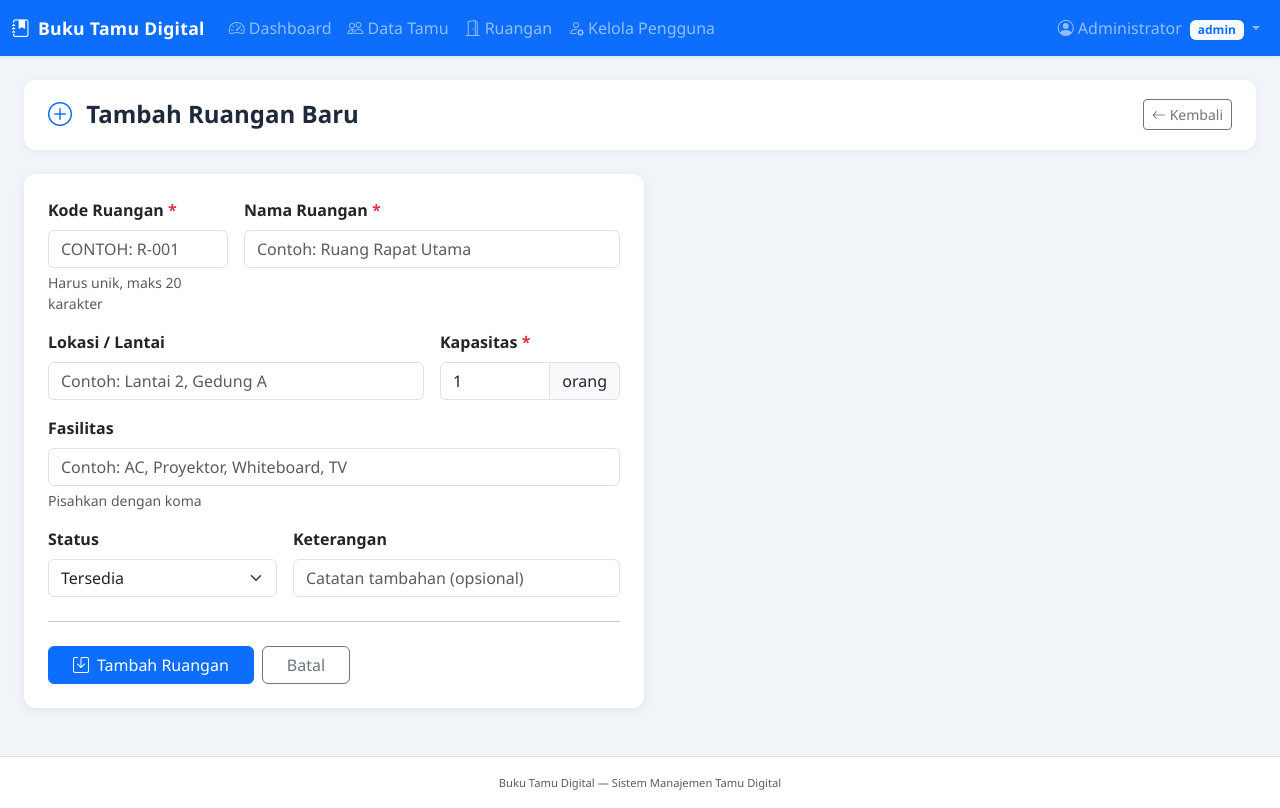
After one commit to Tsaqib544/buku-tamu, a PHP site: page /buku-tamu/pages/ruangan_form.php in a window 1280 px wide. The commit adds this page. Run offline with PHP 8.4, Linux system fonts and the light colour scheme; a user stored in the database is signed in.

Commit message:
addition

```diff
--- a/includes/header.php
+++ b/includes/header.php
@@ -38,6 +38,12 @@ if (!defined('BASE_URL')) {
                         <i class="bi bi-people me-1"></i>Data Tamu
                     </a>
                 </li>
+                <li class="nav-item">
+                    <a class="nav-link <?= basename($_SERVER['PHP_SELF']) == 'ruangan.php' ? 'active' : '' ?>"
+                       href="<?= BASE_URL ?>/pages/ruangan.php">
+                        <i class="bi bi-door-open me-1"></i>Ruangan
+                    </a>
+                </li>
                 <?php if (isAdmin()): ?>
                 <li class="nav-item">
                     <a class="nav-link <?= basename($_SERVER['PHP_SELF']) == 'users.php' ? 'active' : '' ?>"
--- /dev/null
+++ b/pages/ruangan_form.php
@@ -0,0 +1,175 @@
+<?php
+require_once __DIR__ . '/../config/config.php';
+requireLogin();
+if (!isAdmin()) {
+    header('Location: ' . BASE_URL . '/pages/ruangan.php');
+    exit();
+}
+
+$conn = getConnection();
+$id     = isset($_GET['id']) && is_numeric($_GET['id']) ? (int)$_GET['id'] : 0;
+$isEdit = $id > 0;
+$errors = [];
+$data   = [
+    'kode_ruangan' => '',
+    'nama_ruangan' => '',
+    'lokasi'       => '',
+    'kapasitas'    => 1,
+    'fasilitas'    => '',
+    'status'       => 'tersedia',
+    'keterangan'   => '',
+];
+
+if ($isEdit) {
+    $stmt = $conn->prepare("SELECT * FROM ruangan WHERE id = ?");
+    $stmt->bind_param('i', $id);
+    $stmt->execute();
+    $fetched = $stmt->get_result()->fetch_assoc();
+    $stmt->close();
+    if (!$fetched) {
+        header('Location: ' . BASE_URL . '/pages/ruangan.php');
+        exit();
+    }
+    $data = array_merge($data, $fetched);
+}
+
+if ($_SERVER['REQUEST_METHOD'] === 'POST') {
+    $data = [
+        'kode_ruangan' => strtoupper(trim($_POST['kode_ruangan'] ?? '')),
+        'nama_ruangan' => trim($_POST['nama_ruangan'] ?? ''),
+        'lokasi'       => trim($_POST['lokasi'] ?? ''),
+        'kapasitas'    => (int)($_POST['kapasitas'] ?? 1),
+        'fasilitas'    => trim($_POST['fasilitas'] ?? ''),
+        'status'       => $_POST['status'] ?? 'tersedia',
+        'keterangan'   => trim($_POST['keterangan'] ?? ''),
+    ];
+
+    if (!$data['kode_ruangan']) $errors[] = 'Kode ruangan wajib diisi.';
+    if (!$data['nama_ruangan']) $errors[] = 'Nama ruangan wajib diisi.';
+    if ($data['kapasitas'] < 1) $errors[] = 'Kapasitas minimal 1 orang.';
+
+    if (empty($errors)) {
+        if ($isEdit) {
+            $stmt = $conn->prepare("UPDATE ruangan SET kode_ruangan=?, nama_ruangan=?, lokasi=?, kapasitas=?, fasilitas=?, status=?, keterangan=? WHERE id=?");
+            $stmt->bind_param('sssisssi',
+                $data['kode_ruangan'], $data['nama_ruangan'], $data['lokasi'],
+                $data['kapasitas'], $data['fasilitas'], $data['status'],
+                $data['keterangan'], $id
+            );
+        } else {
+            $stmt = $conn->prepare("INSERT INTO ruangan (kode_ruangan, nama_ruangan, lokasi, kapasitas, fasilitas, status, keterangan) VALUES (?,?,?,?,?,?,?)");
+            $stmt->bind_param('sssisss',
+                $data['kode_ruangan'], $data['nama_ruangan'], $data['lokasi'],
+                $data['kapasitas'], $data['fasilitas'], $data['status'],
+                $data['keterangan']
+            );
+        }
+
+        if ($stmt->execute()) {
+            $conn->close();
+            header('Location: ' . BASE_URL . '/pages/ruangan.php?msg=' . ($isEdit ? 'updated' : 'created'));
+            exit();
+        } else {
+            // Cek duplikat kode
+            if ($conn->errno == 1062) {
+                $errors[] = 'Kode ruangan sudah digunakan, gunakan kode lain.';
+            } else {
+                $errors[] = 'Gagal menyimpan: ' . $stmt->error;
+            }
+        }
+        $stmt->close();
+    }
+}
+
+$conn->close();
+$pageTitle = $isEdit ? 'Edit Ruangan' : 'Tambah Ruangan';
+include __DIR__ . '/../includes/header.php';
+?>
+
+<div class="page-header">
+    <h4>
+        <i class="bi bi-<?= $isEdit ? 'pencil' : 'plus-circle' ?> me-2 text-primary"></i>
+        <?= $isEdit ? 'Edit Data Ruangan' : 'Tambah Ruangan Baru' ?>
+    </h4>
+    <a href="<?= BASE_URL ?>/pages/ruangan.php" class="btn btn-outline-secondary btn-sm">
+        <i class="bi bi-arrow-left me-1"></i>Kembali
+    </a>
+</div>
+
+<?php if ($errors): ?>
+<div class="alert alert-danger alert-dismissible fade show">
+    <i class="bi bi-exclamation-triangle-fill me-2"></i>
+    <strong>Terdapat kesalahan:</strong>
+    <ul class="mb-0 mt-1">
+        <?php foreach ($errors as $e): ?><li><?= $e ?></li><?php endforeach; ?>
+    </ul>
+    <button type="button" class="btn-close" data-bs-dismiss="alert"></button>
+</div>
+<?php endif; ?>
+
+<div class="card form-card" style="max-width:620px">
+    <div class="card-body p-4">
+        <form method="POST">
+            <div class="row g-3">
+                <div class="col-md-4">
+                    <label class="form-label fw-semibold">Kode Ruangan <span class="text-danger">*</span></label>
+                    <input type="text" name="kode_ruangan" class="form-control text-uppercase"
+                           value="<?= htmlspecialchars($data['kode_ruangan']) ?>"
+                           placeholder="Contoh: R-001" maxlength="20" required>
+                    <div class="form-text">Harus unik, maks 20 karakter</div>
+                </div>
+                <div class="col-md-8">
+                    <label class="form-label fw-semibold">Nama Ruangan <span class="text-danger">*</span></label>
+                    <input type="text" name="nama_ruangan" class="form-control"
+                           value="<?= htmlspecialchars($data['nama_ruangan']) ?>"
+                           placeholder="Contoh: Ruang Rapat Utama" required>
+                </div>
+                <div class="col-md-8">
+                    <label class="form-label fw-semibold">Lokasi / Lantai</label>
+                    <input type="text" name="lokasi" class="form-control"
+                           value="<?= htmlspecialchars($data['lokasi']) ?>"
+                           placeholder="Contoh: Lantai 2, Gedung A">
+                </div>
+                <div class="col-md-4">
+                    <label class="form-label fw-semibold">Kapasitas <span class="text-danger">*</span></label>
+                    <div class="input-group">
+                        <input type="number" name="kapasitas" class="form-control"
+                               value="<?= (int)$data['kapasitas'] ?>" min="1" required>
+                        <span class="input-group-text">orang</span>
+                    </div>
+                </div>
+                <div class="col-12">
+                    <label class="form-label fw-semibold">Fasilitas</label>
+                    <input type="text" name="fasilitas" class="form-control"
+                           value="<?= htmlspecialchars($data['fasilitas']) ?>"
+                           placeholder="Contoh: AC, Proyektor, Whiteboard, TV">
+                    <div class="form-text">Pisahkan dengan koma</div>
+                </div>
+                <div class="col-md-5">
+                    <label class="form-label fw-semibold">Status</label>
+                    <select name="status" class="form-select">
+                        <option value="tersedia"    <?= $data['status']=='tersedia'?'selected':'' ?>>Tersedia</option>
+                        <option value="digunakan"   <?= $data['status']=='digunakan'?'selected':'' ?>>Digunakan</option>
+                        <option value="maintenance" <?= $data['status']=='maintenance'?'selected':'' ?>>Maintenance</option>
+                    </select>
+                </div>
+                <div class="col-md-7">
+                    <label class="form-label fw-semibold">Keterangan</label>
+                    <input type="text" name="keterangan" class="form-control"
+                           value="<?= htmlspecialchars($data['keterangan']) ?>"
+                           placeholder="Catatan tambahan (opsional)">
+                </div>
+            </div>
+
+            <hr class="my-4">
+            <div class="d-flex gap-2">
+                <button type="submit" class="btn btn-primary px-4">
+                    <i class="bi bi-save me-2"></i><?= $isEdit ? 'Simpan Perubahan' : 'Tambah Ruangan' ?>
+                </button>
+                <a href="<?= BASE_URL ?>/pages/ruangan.php" class="btn btn-outline-secondary px-4">Batal</a>
+            </div>
+        </form>
+    </div>
+</div>
+
+<?php include __DIR__ . '/../includes/footer.php'; ?>
```
Also changed, not shown: auth/login.php (+0 -7 lines), index.php (+6 -7 lines), pages/dashboard.php (+25 -1 lines), pages/ruangan.php (added, +227 -0 lines).
